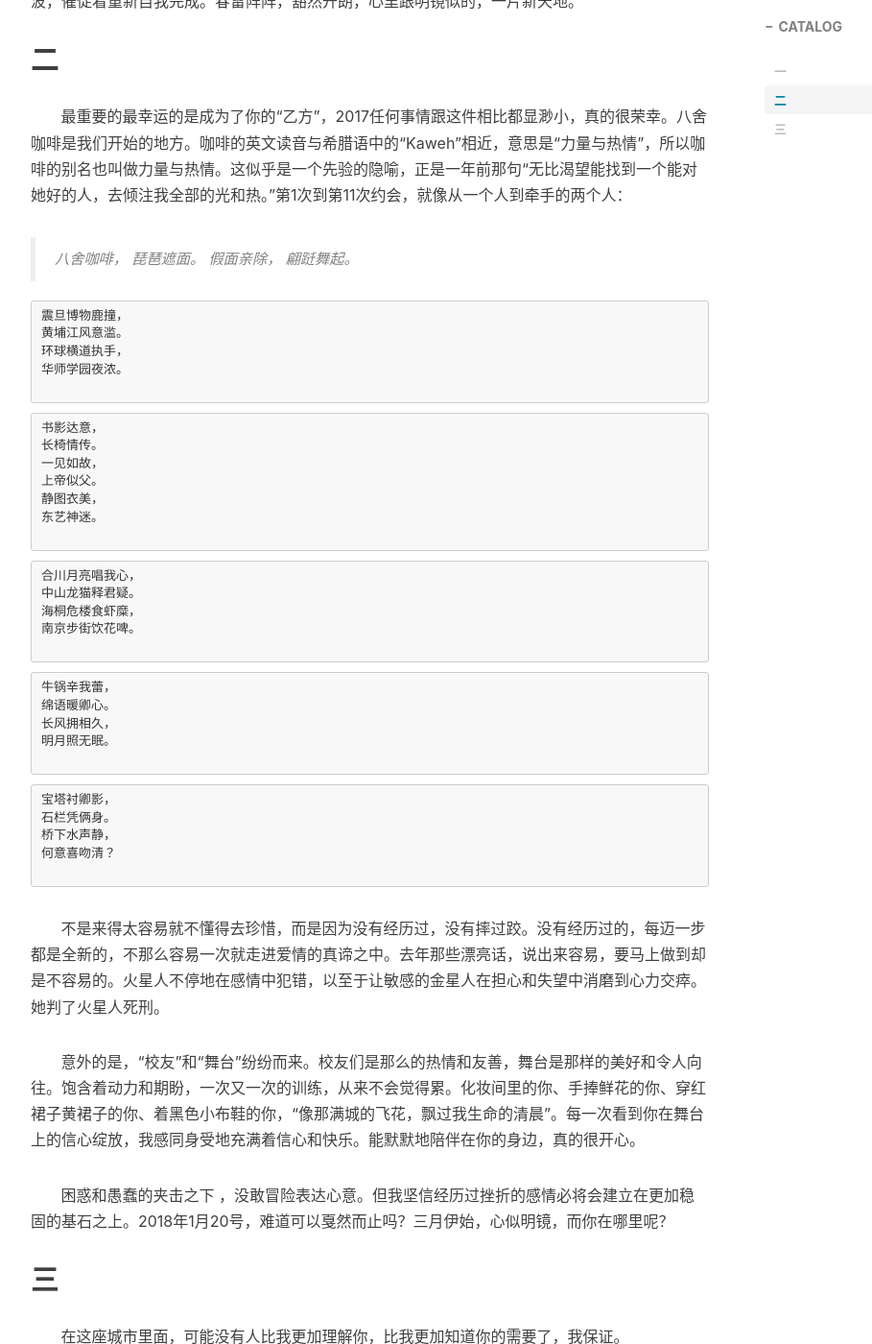
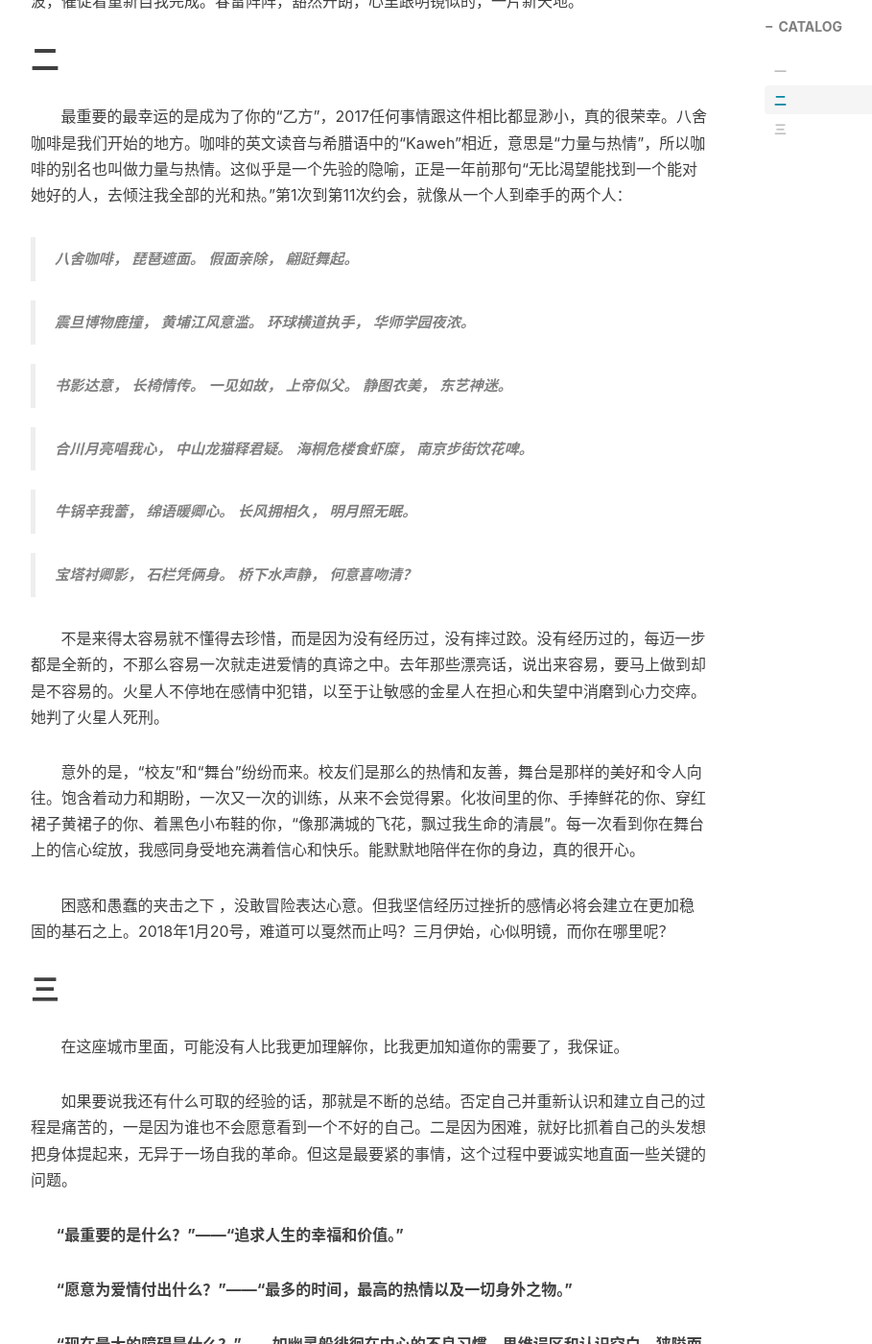
Before and after one commit to xinwuzu/xinwuzu.github.io, a Jekyll site: the page built from _posts/2018-03-20-心似明镜，卿安在？.markdown, in a window 1280 px wide and 1400 px high, scrolled down 1022 px. Shown: the whole window at 96% size, without its empty margins (233-1142 px from the left). Built offline with Jekyll 4.4.1, drawn with Linux system fonts in a browser that asks for light colours; nearby versions of some CDN libraries; comment, search, counter and statistics services are not loaded.

````diff
--- a/_posts/2018-03-20-心似明镜，卿安在？.markdown
+++ b/_posts/2018-03-20-心似明镜，卿安在？.markdown
@@ -23,53 +23,47 @@ tags:
 &#160; &#160; &#160; &#160;最重要的最幸运的是成为了你的“乙方”，2017任何事情跟这件相比都显渺小，真的很荣幸。八舍咖啡是我们开始的地方。咖啡的英文读音与希腊语中的“Kaweh”相近，意思是“力量与热情”，所以咖啡的别名也叫做力量与热情。这似乎是一个先验的隐喻，正是一年前那句“无比渴望能找到一个能对她好的人，去倾注我全部的光和热。”第1次到第11次约会，就像从一个人到牵手的两个人：
 
 
->八舍咖啡，
->琵琶遮面。
->假面亲除，
->翩跹舞起。
+>**八舍咖啡，**
+>**琵琶遮面。**
+>**假面亲除，**
+>**翩跹舞起。**
 
 
-```
-震旦博物鹿撞，
-黄埔江风意滥。
-环球横道执手，
-华师学园夜浓。
+>**震旦博物鹿撞，**
+>**黄埔江风意滥。**
+>**环球横道执手，**
+>**华师学园夜浓。**
 
-```
 
-```
-书影达意，
-长椅情传。
-一见如故，
-上帝似父。
-静图衣美，
-东艺神迷。
 
-```
 
-```
-合川月亮唱我心，
-中山龙猫释君疑。
-海桐危楼食虾糜，
-南京步街饮花啤。
+>**书影达意，**
+>**长椅情传。**
+>**一见如故，**
+>**上帝似父。**
+>**静图衣美，**
+>**东艺神迷。**
 
-```
 
-```
-牛锅辛我蕾，
-绵语暖卿心。
-长风拥相久，
-明月照无眠。
+>**合川月亮唱我心，**
+>**中山龙猫释君疑。**
+>**海桐危楼食虾糜，**
+>**南京步街饮花啤。**
 
-```
 
-```
-宝塔衬卿影，
-石栏凭俩身。
-桥下水声静，
-何意喜吻清？
 
-```
+>**牛锅辛我蕾，**
+>**绵语暖卿心。**
+>**长风拥相久，**
+>**明月照无眠。**
+
+
+
+>**宝塔衬卿影，**
+>**石栏凭俩身。**
+>**桥下水声静，**
+>**何意喜吻清？**
+
 
 &#160; &#160; &#160; &#160;不是来得太容易就不懂得去珍惜，而是因为没有经历过，没有摔过跤。没有经历过的，每迈一步都是全新的，不那么容易一次就走进爱情的真谛之中。去年那些漂亮话，说出来容易，要马上做到却是不容易的。火星人不停地在感情中犯错，以至于让敏感的金星人在担心和失望中消磨到心力交瘁。她判了火星人死刑。
 
````
